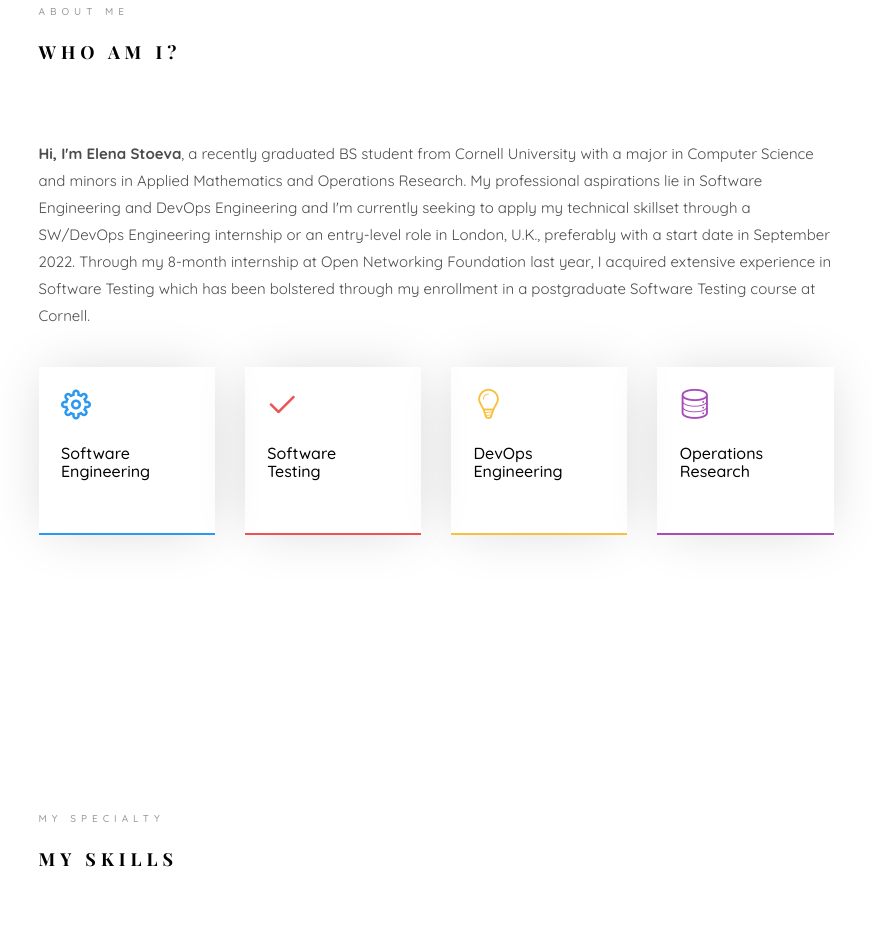
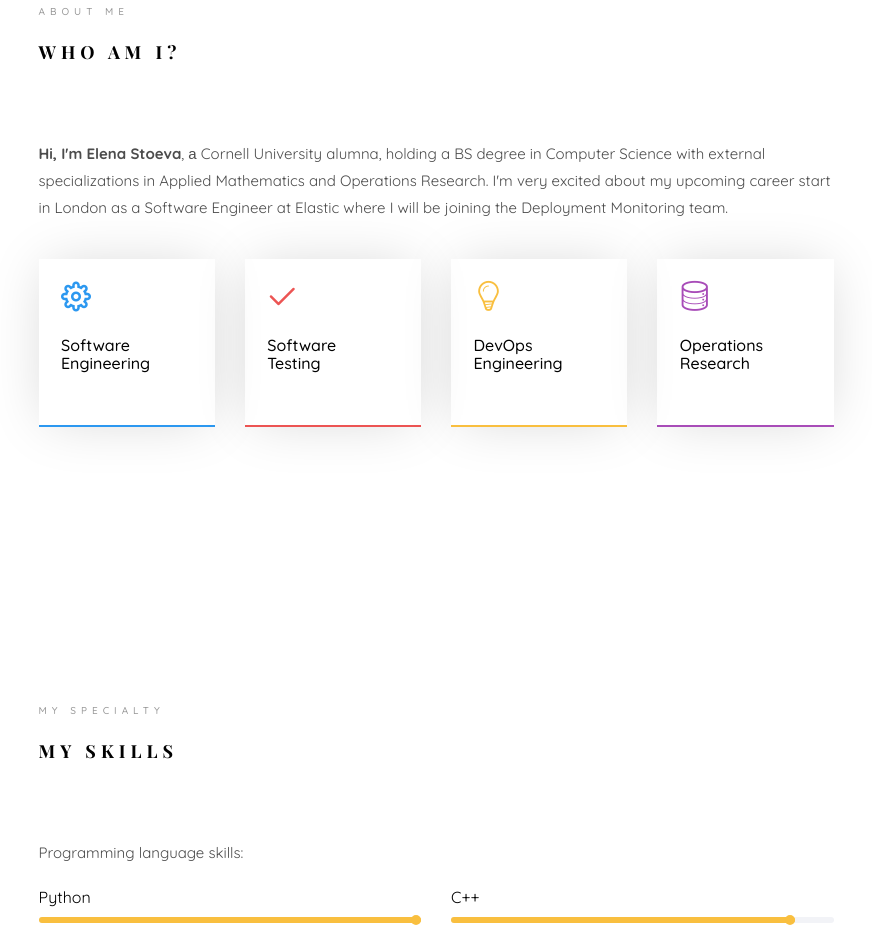
Before and after one commit to ElenaStoeva/ElenaStoeva.github.io, a plain HTML site: page index.html in a window 1280 px wide. Shown: the part 1007-1947 px from the top of the page, without its empty margins (354-1226 px from the left). Drawn offline with nearby package versions, Linux system fonts and the light colour scheme; files whose address does not match are found by name; a web font is replaced by a local one.

Commit message:
Update About me section

```diff
--- a/index.html
+++ b/index.html
@@ -130,7 +130,7 @@ Elena Stoeva &copy;<script>document.write(new Date().getFullYear());</script> Al
 									<div class="about-desc">
 										<span class="heading-meta">About Me</span>
 										<h2 class="colorlib-heading">Who Am I?</h2>
-										<p><strong>Hi, I'm Elena Stoeva</strong>, a recently graduated BS student from Cornell University with a major in Computer Science and minors in Applied Mathematics and Operations Research. My professional aspirations lie in Software Engineering and DevOps Engineering and I'm currently seeking to apply my technical skillset through a SW/DevOps Engineering internship or an entry-level role in London, U.K., preferably with a start date in September 2022. Through my 8-month internship at Open Networking Foundation last year, I acquired extensive experience in Software Testing which has been bolstered through my enrollment in a postgraduate Software Testing course at Cornell.</p>
+										<p><strong>Hi, I'm Elena Stoeva</strong>, а Cornell University alumna, holding a BS degree in Computer Science with external specializations in Applied Mathematics and Operations Research. I'm very excited about my upcoming career start in London as a Software Engineer at Elastic where I will be joining the Deployment Monitoring team.</p>
 									</div>
 								</div>
 							</div>
```
